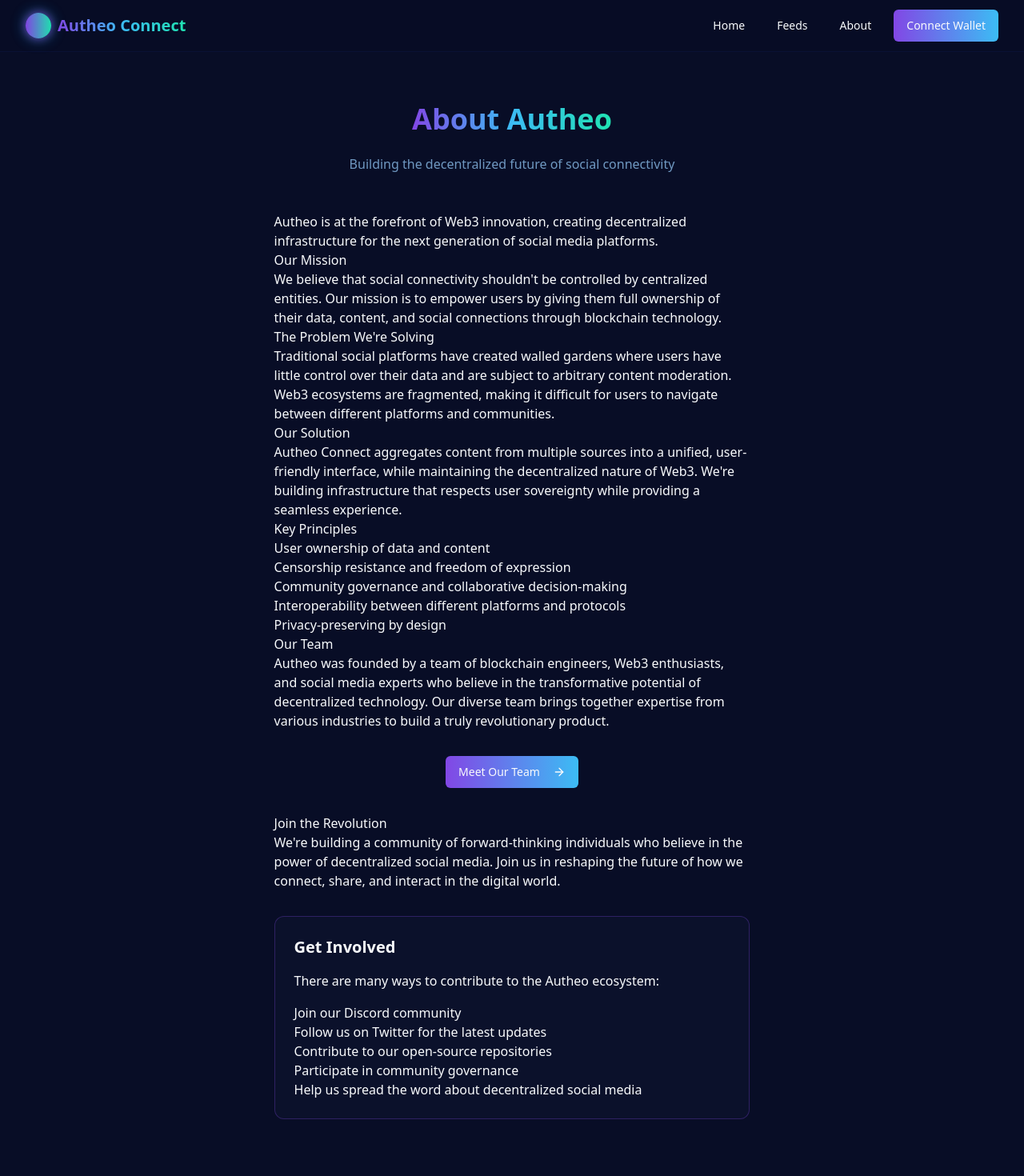
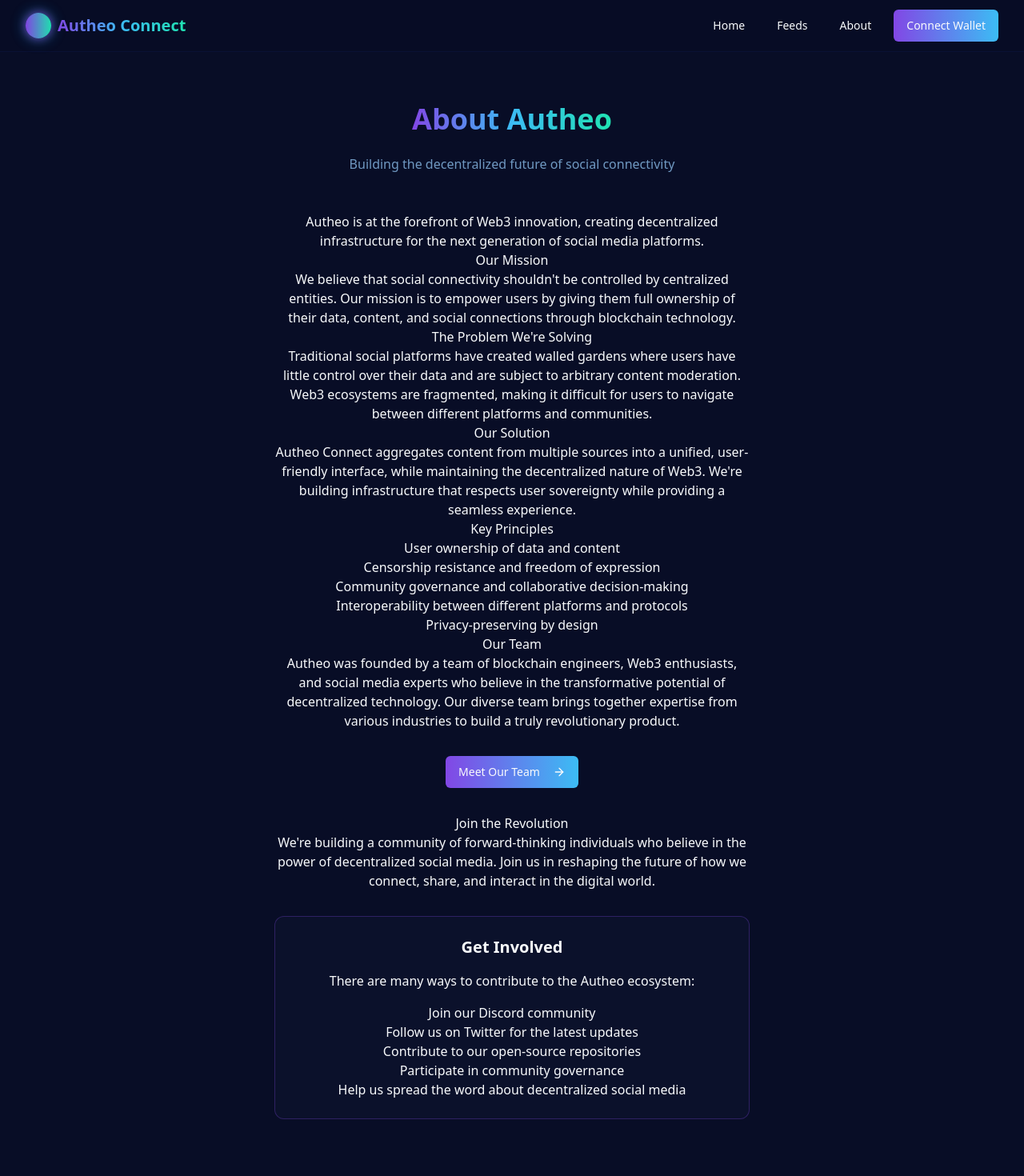
Before and after one commit to RyanTeigen/web3-feed-connector, a React (Vite) app: page /about in a window 1280 px wide. Shown: the top 1470 px of the page at 80% size. Built offline with nearby package versions, Linux system fonts and the light colour scheme.

Commit message:
Fix: Center About Autheo page text
Center the text content within the About Autheo page.

```diff
--- a/src/pages/AboutPage.tsx
+++ b/src/pages/AboutPage.tsx
@@ -6,7 +6,7 @@ const AboutPage = () => {
   return (
     <div className="min-h-screen flex flex-col">
       <div className="py-16 px-4 sm:px-6 lg:px-8">
-        <div className="mx-auto max-w-prose">
+        <div className="mx-auto max-w-prose text-center">
           <div className="text-center mb-12">
             <h1 className="text-4xl font-bold mb-6">
               <span className="gradient-text">About Autheo</span>
@@ -16,28 +16,28 @@ const AboutPage = () => {
             </p>
           </div>
 
-          <div className="prose prose-lg prose-invert max-w-none">
-            <p className="lead">
+          <div className="prose prose-lg prose-invert max-w-none text-center">
+            <p className="lead text-center">
               Autheo is at the forefront of Web3 innovation, creating decentralized infrastructure for the next generation of social media platforms.
             </p>
 
-            <h2>Our Mission</h2>
-            <p>
+            <h2 className="text-center">Our Mission</h2>
+            <p className="text-center">
               We believe that social connectivity shouldn't be controlled by centralized entities. Our mission is to empower users by giving them full ownership of their data, content, and social connections through blockchain technology.
             </p>
 
-            <h2>The Problem We're Solving</h2>
-            <p>
+            <h2 className="text-center">The Problem We're Solving</h2>
+            <p className="text-center">
               Traditional social platforms have created walled gardens where users have little control over their data and are subject to arbitrary content moderation. Web3 ecosystems are fragmented, making it difficult for users to navigate between different platforms and communities.
             </p>
 
-            <h2>Our Solution</h2>
-            <p>
+            <h2 className="text-center">Our Solution</h2>
+            <p className="text-center">
               Autheo Connect aggregates content from multiple sources into a unified, user-friendly interface, while maintaining the decentralized nature of Web3. We're building infrastructure that respects user sovereignty while providing a seamless experience.
             </p>
 
-            <h2>Key Principles</h2>
-            <ul>
+            <h2 className="text-center">Key Principles</h2>
+            <ul className="text-center list-inside">
               <li>User ownership of data and content</li>
               <li>Censorship resistance and freedom of expression</li>
               <li>Community governance and collaborative decision-making</li>
@@ -45,8 +45,8 @@ const AboutPage = () => {
               <li>Privacy-preserving by design</li>
             </ul>
 
-            <h2>Our Team</h2>
-            <p>
+            <h2 className="text-center">Our Team</h2>
+            <p className="text-center">
               Autheo was founded by a team of blockchain engineers, Web3 enthusiasts, and social media experts who believe in the transformative potential of decentralized technology. Our diverse team brings together expertise from various industries to build a truly revolutionary product.
             </p>
 
@@ -58,17 +58,17 @@ const AboutPage = () => {
               </Button>
             </div>
 
-            <h2>Join the Revolution</h2>
-            <p>
+            <h2 className="text-center">Join the Revolution</h2>
+            <p className="text-center">
               We're building a community of forward-thinking individuals who believe in the power of decentralized social media. Join us in reshaping the future of how we connect, share, and interact in the digital world.
             </p>
 
-            <div className="bg-web3-dark-indigo/30 p-6 rounded-xl border border-web3-deep-purple/30 my-8">
-              <h3 className="text-xl font-semibold mb-4">Get Involved</h3>
-              <p className="mb-4">
+            <div className="bg-web3-dark-indigo/30 p-6 rounded-xl border border-web3-deep-purple/30 my-8 text-center">
+              <h3 className="text-xl font-semibold mb-4 text-center">Get Involved</h3>
+              <p className="mb-4 text-center">
                 There are many ways to contribute to the Autheo ecosystem:
               </p>
-              <ul>
+              <ul className="text-center list-inside">
                 <li>Join our Discord community</li>
                 <li>Follow us on Twitter for the latest updates</li>
                 <li>Contribute to our open-source repositories</li>
```
